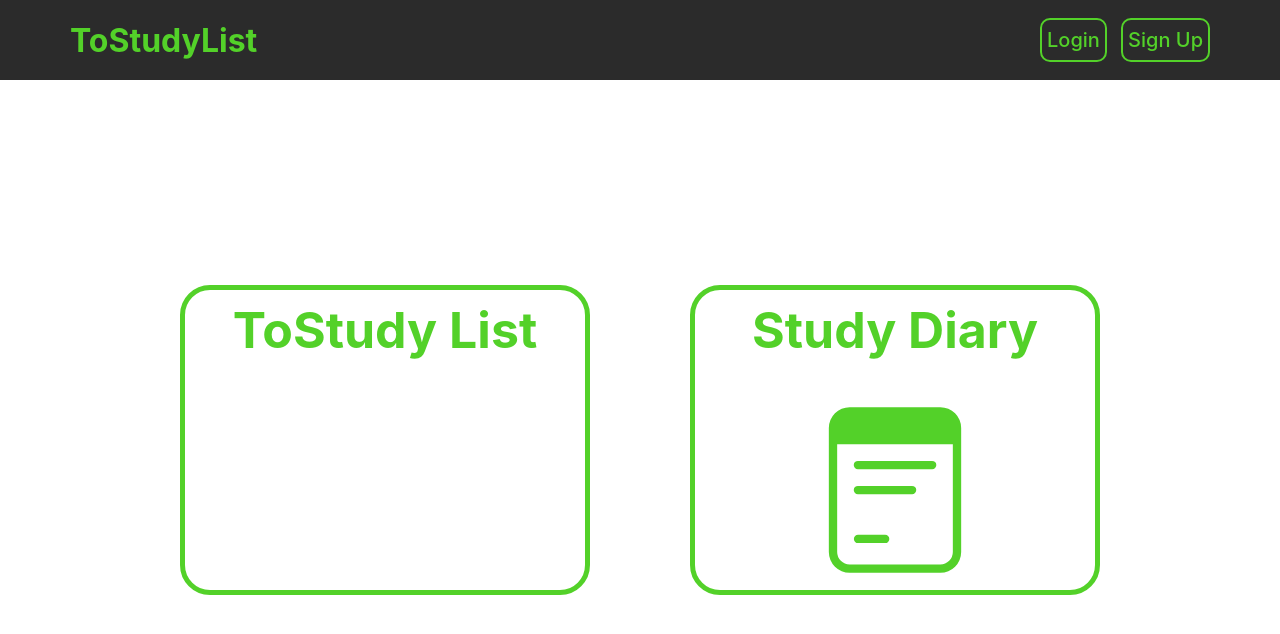
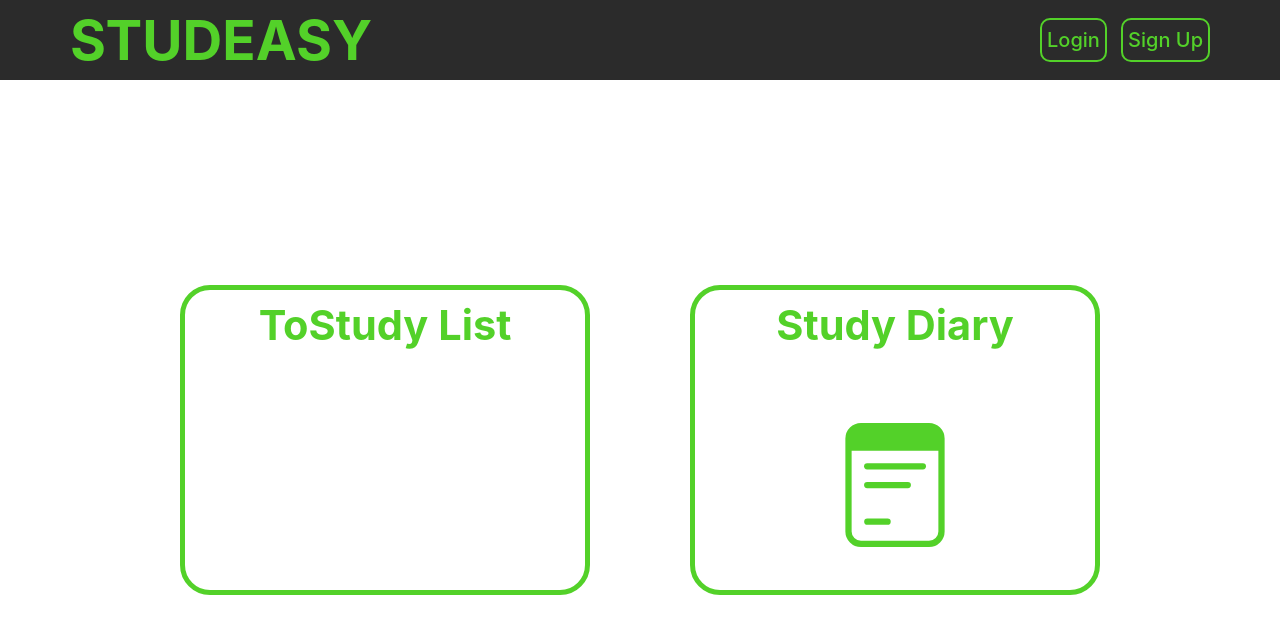
Before and after one commit to nowseong/Tamagochi, a React (Create React App) app: page / in a window 1280 px wide. Shown: the top 634 px of the page. Built offline with nearby package versions, Linux system fonts and the light colour scheme; some icons are missing.

Commit message:
프로젝트 완성

```diff
--- a/src/components/Home.js
+++ b/src/components/Home.js
@@ -30,7 +30,7 @@ const Home = ({ setIsLoggedIn }) => {
     return (
         <div className="homebody">
             <div className="header">
-                <h1 className="title">ToStudyList</h1>
+                <h1 className="title">STUDEASY</h1>
                 <div className="right">
                     {auth.currentUser ?
                         <div onClick={logOut} className="logout">Logout</div> :
@@ -51,21 +51,21 @@ const Home = ({ setIsLoggedIn }) => {
                 </div> */}
                 {auth.currentUser ?
                     <Link to="/tostudy" className="link">
-                        <h4 className="bigtext">ToStudy List</h4>
+                        <h5 className="bigtext">ToStudy List</h5>
                         <PiNotePencil className="icon" />
                     </Link> :
                     <span onClick={onClick} className="link">
-                        <h4 className="bigtext">ToStudy List</h4>
+                        <h5 className="bigtext">ToStudy List</h5>
                         <PiNotePencil className="icon" />
                     </span>
                 }
                 {auth.currentUser ?
                     <Link to="/studydiary" className="link">
-                        <h4 className="bigtext">Study Diary</h4>
+                        <h5 className="bigtext">Study Diary</h5>
                         <CiMemoPad className="icon" />
                     </Link> :
                     <span onClick={onClick} className="link">
-                        <h4 className="bigtext">Study Diary</h4>
+                        <h5 className="bigtext">Study Diary</h5>
                         <CiMemoPad className="icon" />
                     </span>}
             </div>
--- a/src/components/Home.scss
+++ b/src/components/Home.scss
@@ -19,6 +19,7 @@
             display: flex;
             align-items: center;
             padding-left: 70px;
+            font-size: 55px;
             &:hover {
                 cursor: default;
             }
@@ -99,8 +100,8 @@
                 margin: 10px;
             }
             .icon {
-                font-size: 200px;
-                // margin-bottom: 30px;
+                font-size: 150px;
+                margin-bottom: 30px;
             }
             &:hover {
                 background: #53d129;
--- a/src/components/StudyDiary.js
+++ b/src/components/StudyDiary.js
@@ -1,8 +1,9 @@
-import { onValue, ref } from "firebase/database";
+import { onValue, ref, set } from "firebase/database";
 import { useEffect, useState } from "react"
 import { MdAddCircleOutline } from 'react-icons/md';
 import { Link } from "react-router-dom";
 import { auth, db } from "../firebase";
+import { MdRemoveCircleOutline } from 'react-icons/md';
 import './StudyDiary.scss';
 
 const StudyDiary = () => {
@@ -15,14 +16,21 @@ const StudyDiary = () => {
         })
     }, []);
 
+    const deletediary = (diaryId) => {
+        const diaryRef = ref(db, `users/${auth.currentUser.uid}/diaries`);
+        set(diaryRef, diaryList.filter(diary => diary.id !== diaryId));
+        setDiaryList(diaryList.filter(diary => diary.id !== diaryId));
+    };
+
     return (
         <div className="studydiary-body">
             {diaryList.map(diary => {
                 if (diary !== "empty") {
                     return (
-                        <div className="diarybox">
-                            <textarea readOnly className="diary" key={diary.id}>{diary.text}</textarea>
+                        <div className="diarybox" key={diary.id}>
+                            <textarea readOnly className="diary">{diary.text}</textarea>
                             <p className="date">{`${diary.year}년 ${diary.month}월 ${diary.day}일`}</p>
+                            <button className="deletediary" onClick={() => deletediary(diary.id)}><MdRemoveCircleOutline /></button>
                         </div>
                     );
                 }
--- a/src/components/StudyDiary.scss
+++ b/src/components/StudyDiary.scss
@@ -27,6 +27,16 @@
             text-align: end;
             margin-top: 5px;
             color: rgba($color: #000000, $alpha: 0.5);
+        }
+        .deletediary {
+            color: red;
+            border: none;
+            background: none;
+            font-size: 24px;
+            position: relative;
+            top: -290px;
+            right: -215px;
+            cursor: pointer;
         }
         &:nth-child(even) {
             .diary {
```
